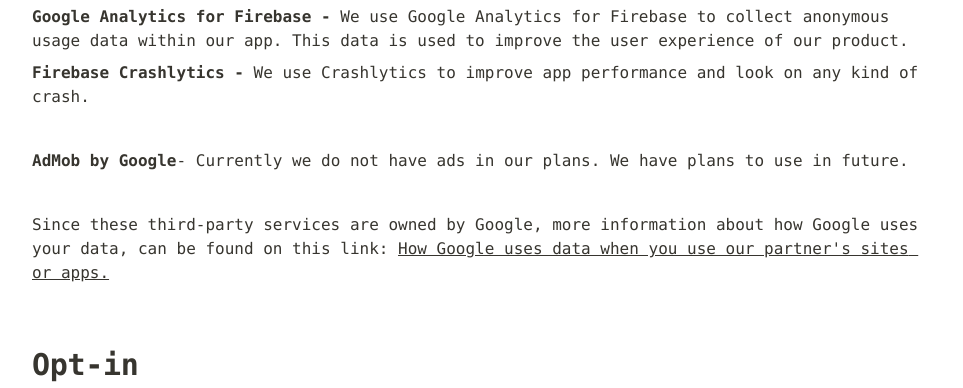
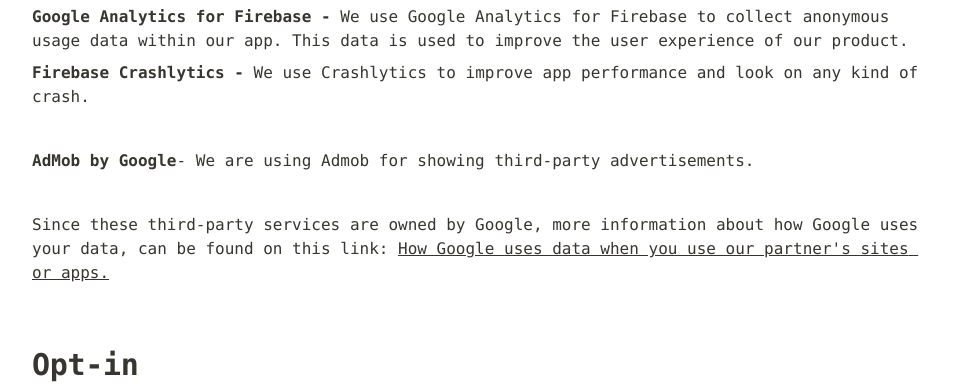
Before and after one commit to games-sb/sb-website, a plain HTML site: page index.html in a window 1280 px wide. Shown: the part 698-1086 px from the top of the page, without its empty margins (158-1121 px from the left). Drawn offline with Linux system fonts and the light colour scheme.

Commit message:
Update index.html

```diff
--- a/index.html
+++ b/index.html
@@ -670,7 +670,7 @@ blockquote {
 </p><p id="bdcf8162-a901-4217-9f14-ba1fcb6830da" class=""><strong>Privacy of our product users is important to us. We do not collect any identifiable information about our users. We uses third party services to store anonymous data for the purposes of giving our users a better experience. We never sell nor share any information that is collected within this app.</strong></p><p id="1c68d01a-3d94-4483-9e94-4bf81b154a14" class="">
 </p><h1 id="1f98ba52-b8f9-4c33-883a-4f8b78633ff8" class=""><strong><strong>Third-party services, that we use:</strong></strong></h1><p id="925447f1-8e16-4902-a1ef-371b7cf8d8d2" class="">
 </p><p id="9f169dcd-f805-4570-b26d-6afdcd67fd58" class=""><strong>Google Analytics for Firebase - </strong>We use Google Analytics for Firebase to collect anonymous usage data within our app. This data is used to improve the user experience of our product.</p><p id="cd038242-fd99-4806-9b4a-af28cab9112f" class=""><strong><strong>Firebase Crashlytics - </strong></strong>We use Crashlytics<strong><strong> </strong></strong>to improve app performance and look on any kind of crash.</p><p id="047a79eb-28af-41bc-8ac9-f5b32d7b1084" class="">
-</p><p id="5bdff08b-a84a-4154-8488-c9cd242eda17" class=""><strong>AdMob by Google</strong>- Currently we do not have ads in our plans. We have plans to use in future. </p><p id="c437a47d-9d1c-428f-938f-32bd1d19aeda" class="">
+</p><p id="5bdff08b-a84a-4154-8488-c9cd242eda17" class=""><strong>AdMob by Google</strong>- We are using Admob for showing third-party advertisements. </p><p id="c437a47d-9d1c-428f-938f-32bd1d19aeda" class="">
 </p><p id="68f71f40-aaca-4506-adb1-4bebfd7885d6" class="">Since these third-party services are owned by Google, more information about how Google uses your data, can be found on this link: <a href="http://www.google.com/policies/privacy/partners/">How Google uses data when you use our partner&#x27;s sites or apps.</a></p><p id="4e03e5a0-006c-4e5f-80ac-4ac28d4d7f8c" class="">
 </p><h1 id="8868e15a-504c-4ef0-97e8-735043237193" class=""><strong>Opt-in</strong></h1><p id="65c96143-673a-40ee-bc03-02c5cfb50a60" class="">By installing our app, we have your consent to use above-mentioned third-party services to collect data from you.</p><h1 id="7fac456d-35e3-4913-85d6-d70ff74f6e76" class=""><strong>Opt-out</strong></h1><p id="0a6087a2-92f0-4547-b1d5-987b87c8ff4d" class="">You have the right to opt-out of any data collection by uninstalling our app.</p><p id="ae7ba537-cf74-4863-a56d-4d7470ddc13a" class="">
 </p><h1 id="4a986d43-88e4-4bcc-a2e3-dc91ce252950" class="">For any queries</h1><p id="c349af7c-603f-4b55-9c12-1727749bb5ff" class="">Please write us at <a href="mailto:games.smartbrains@gmail.com">games.smartbrains@gmail.com</a></p><div></div><p id="7f5ec52b-638a-45b8-bf22-1deb8a33be79" class="">
```
